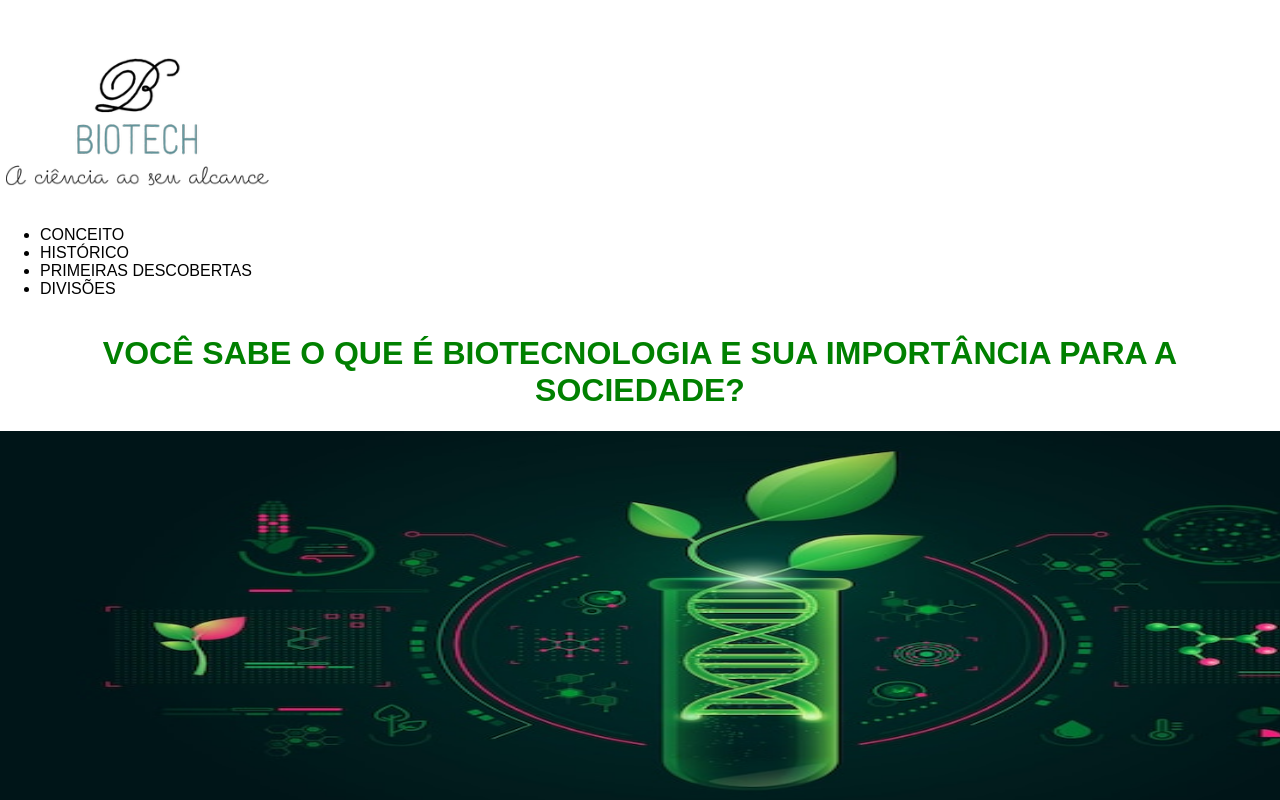
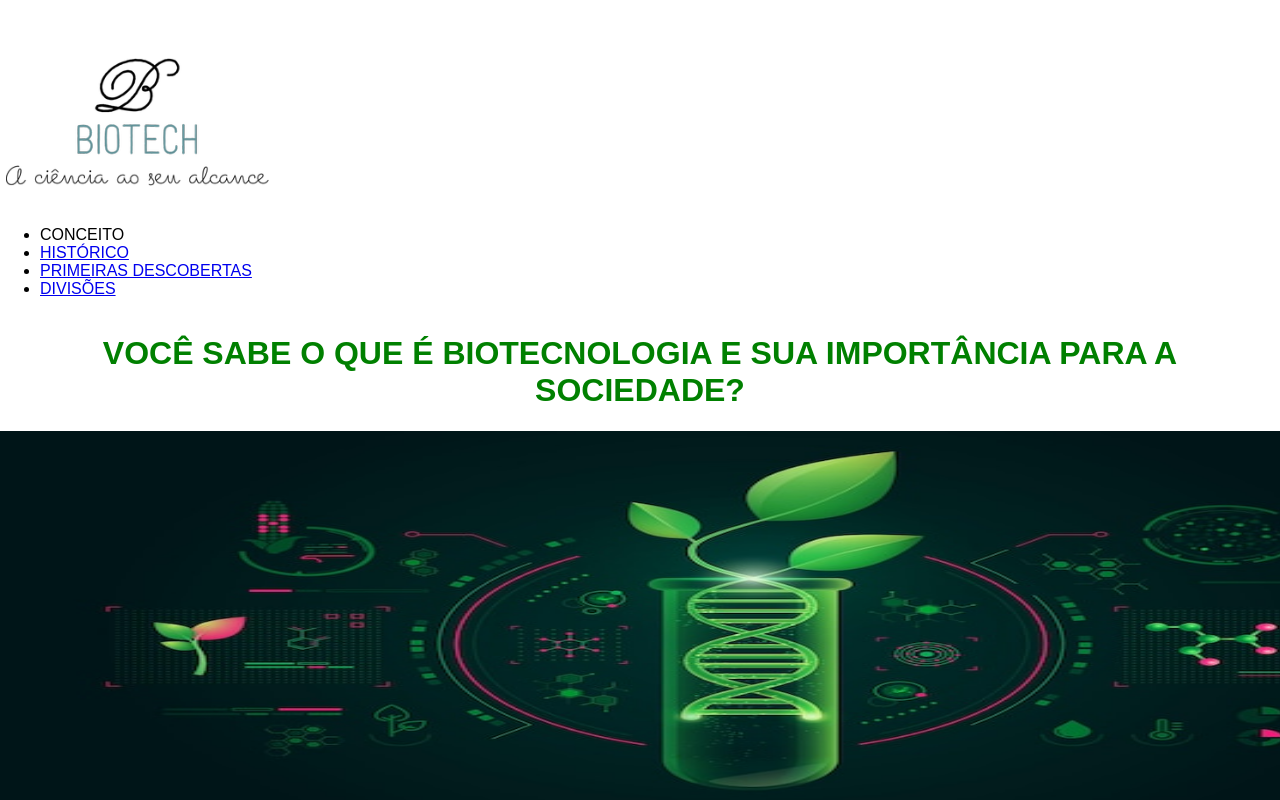
Before and after one commit to ProfMarga/BIOTECNOLOGIA, a plain HTML site: page index.html in a window 1280 px wide. Shown: the top 800 px of the page. Drawn offline with Linux system fonts and the light colour scheme.

Commit message:
atualizando com listas e links

```diff
--- a/index.html
+++ b/index.html
@@ -12,14 +12,13 @@
     <nav>
       <ul>
         <li>CONCEITO</li>
-        <li>HISTÓRICO</li>
-        <li>PRIMEIRAS DESCOBERTAS</li>
-        <li>DIVISÕES</li>
+        <li><a href="HISTORICO.html">HISTÓRICO</a></li>
+        <li><a href="PRIMEIRAS DESCOBERTAS.html">PRIMEIRAS DESCOBERTAS</a></li>
+        <li><a href="DIVISÕES.html">DIVISÕES</a></li>
       </ul>
     </nav>
   </header>
-
-    <h1>VOCÊ SABE O QUE É BIOTECNOLOGIA E SUA IMPORTÂNCIA PARA A SOCIEDADE?</h1></header>
+    <h1>VOCÊ SABE O QUE É BIOTECNOLOGIA E SUA IMPORTÂNCIA PARA A SOCIEDADE?</h1>
   <img id= biotecnologia src="biotecnologia.jpg">
 
 <p>Segundo a ONU, <i>“biotecnologia significa qualquer aplicação tecnológica que utilize sistemas biológicos, organismos vivos, ou seus derivados,   para fabricar ou modificar produtos ou processos para utilização específica”</i>(ONU, Convenção de Biodiversidade 1992, Art. 2). Ou seja, biotecnologia nada mais é a ciência que, a partir de organismos vivos, cria produtos para melhorar a forma como vivemos, usando de conhecimentos acadêmicos, experimentação e constante inovação.</p>
```
